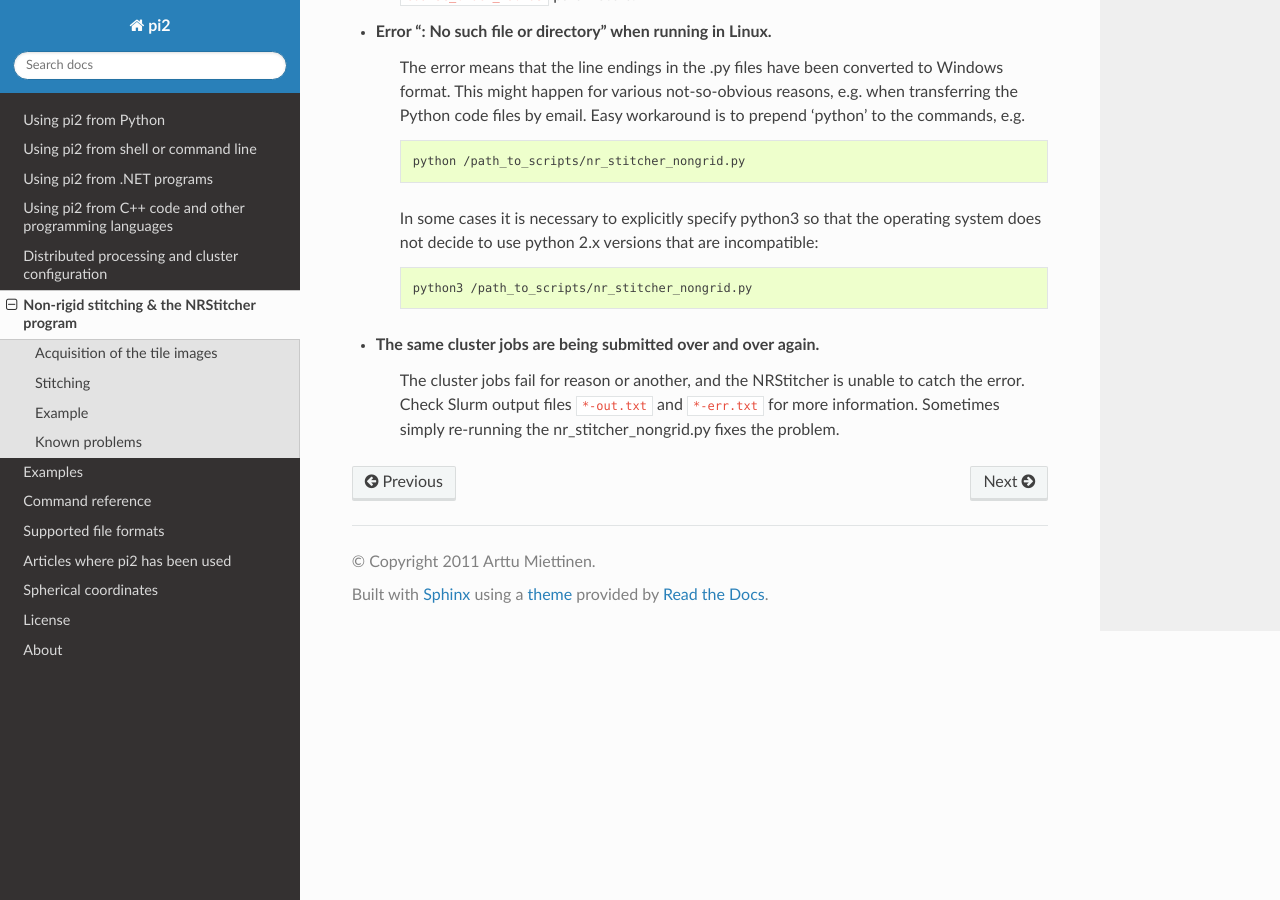
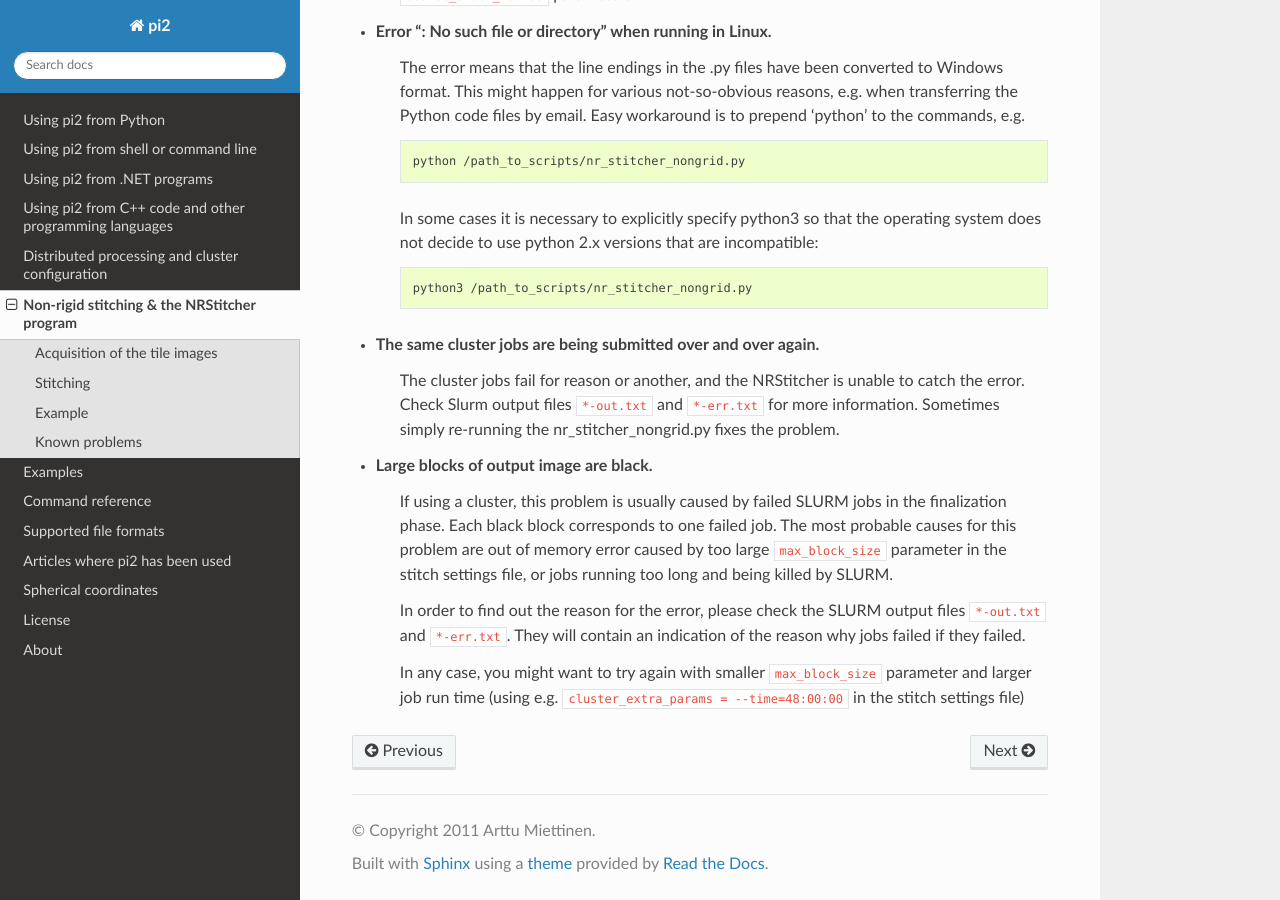
Before and after one commit to arttumiettinen/pi2, a Sphinx documentation site: the page built from doc/source/nr_stitcher.txt, in a window 1280 px wide and 900 px high, scrolled down 1903 px. Built offline with Sphinx 7.4.7 and the Read the Docs theme 2.0.0, drawn with Linux system fonts in a browser that asks for light colours.

Commit message:
Added problem description to nr stitcher help page

```diff
--- a/doc/source/nr_stitcher.txt
+++ b/doc/source/nr_stitcher.txt
@@ -101,3 +101,17 @@ Known problems
 	The cluster jobs fail for reason or another, and the NRStitcher is unable to catch the error.
 	Check Slurm output files :code:`*-out.txt` and :code:`*-err.txt` for more information.
 	Sometimes simply re-running the nr_stitcher_nongrid.py fixes the problem.
+
+* Large blocks of output image are black.
+	If using a cluster, this problem is usually caused by failed SLURM jobs in the finalization phase.
+	Each black block corresponds to one failed job.
+	The most probable causes for this problem are out of memory error
+	caused by too large :code:`max_block_size` parameter in the stitch settings file, or jobs running
+	too long and being killed by SLURM.
+
+	In order to find out the reason for the error, please check the
+	SLURM output files :code:`*-out.txt` and :code:`*-err.txt`.
+	They will contain an indication of the reason why jobs failed if they failed.
+
+	In any case, you might want to try again with smaller :code:`max_block_size` parameter and larger
+	job run time (using e.g. :code:`cluster_extra_params = --time=48:00:00` in the stitch settings file)
```
